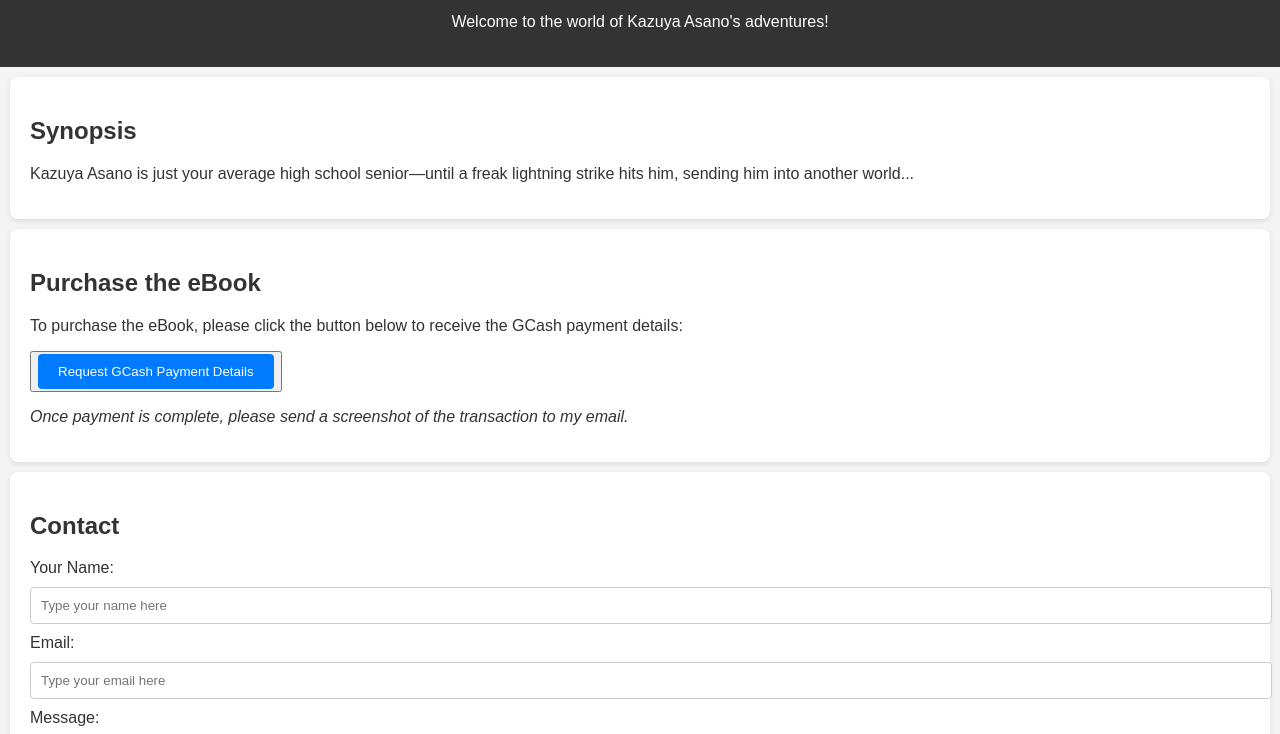
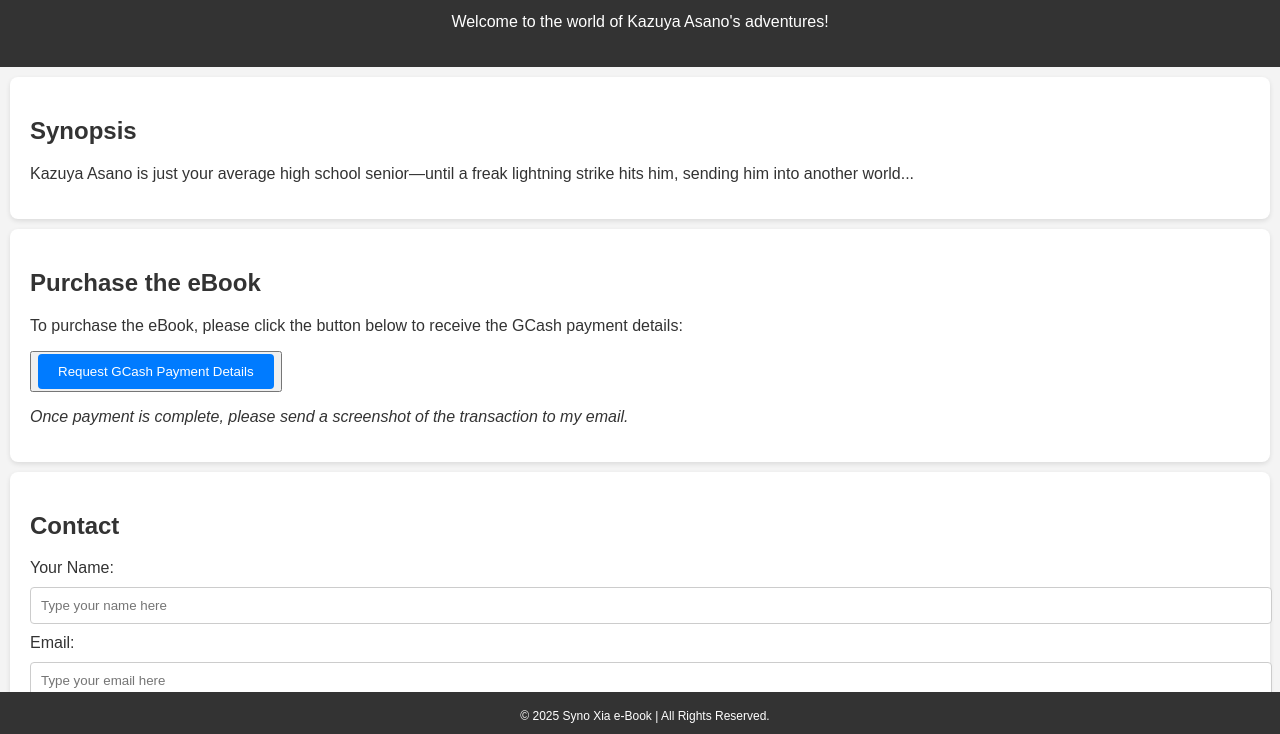
Before and after one commit to DukePendragon/e-Book, a plain HTML site: page index.html in a window 1280 px wide. Shown: the part 60-794 px from the top of the page. Drawn offline with Linux system fonts and the light colour scheme.

Commit message:
Update index.html

```diff
--- a/index.html
+++ b/index.html
@@ -34,11 +34,13 @@
         }
         footer {
             text-align: center;
-            padding: 10px;
+            padding: 5px; /* Reduced padding to fix the footer size */
             background-color: #333;
             color: white;
-            position: relative; /* Changed from fixed to relative */
+            position: fixed; /* Keeps the footer at the bottom of the page */
             width: 100%;
+            bottom: 0;
+            font-size: 12px; /* Smaller font size for better appearance */
         }
         label, input, textarea {
             margin: 10px 0;
@@ -108,7 +110,7 @@
     </section>
 
     <footer>
-        <p>&copy; 2025 Syno Xia e-Book | All rights reserved.</p>
+        <p>&copy; 2025 Syno Xia e-Book | All Rights Reserved.</p>
     </footer>
 </body>
 </html>
```
